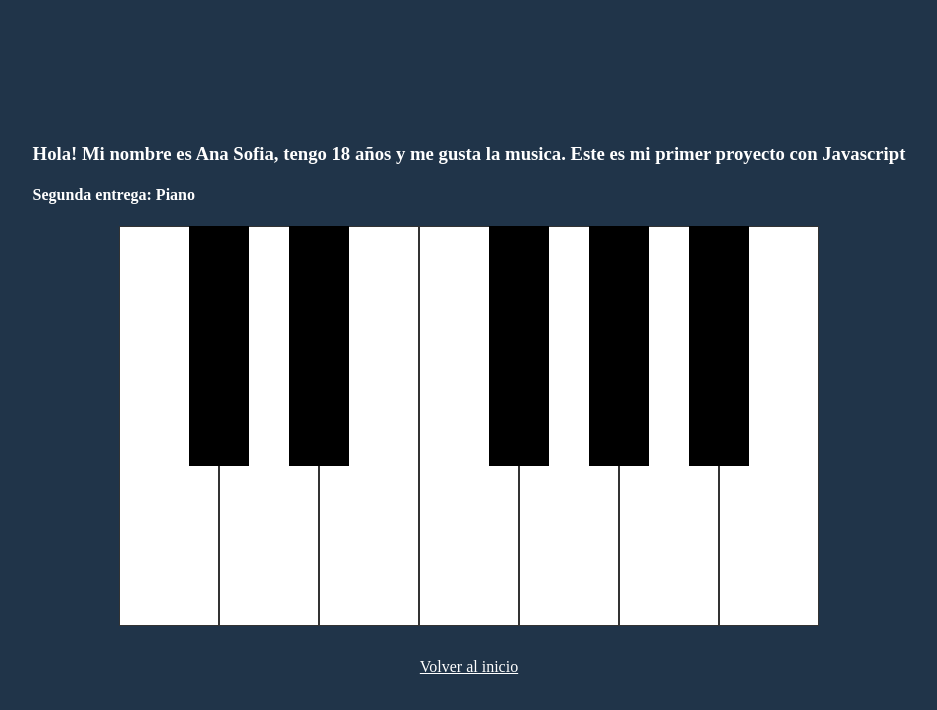
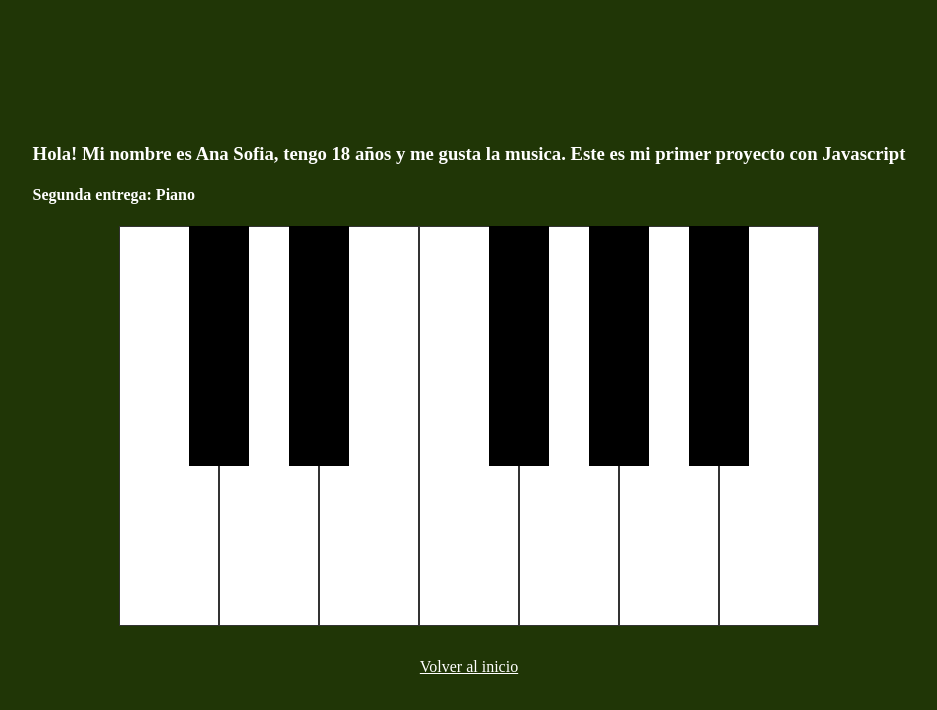
Before and after one commit to anasofiaelizondo/Entregas-TCP, a plain HTML site: page entrega final/pianoindex.html in a window 1280 px wide. Shown: the whole page, without its empty margins (171-1108 px from the left). Drawn offline with Linux system fonts and the light colour scheme.

Commit message:
Update stylespiano.css

```diff
--- a/entrega final/stylespiano.css
+++ b/entrega final/stylespiano.css
@@ -5,7 +5,7 @@
 }
 
 body {
-  background-color: #203449;
+  background-color: #203606;
   margin: 0;
   min-height: 100vh;
   display: flex;
```
